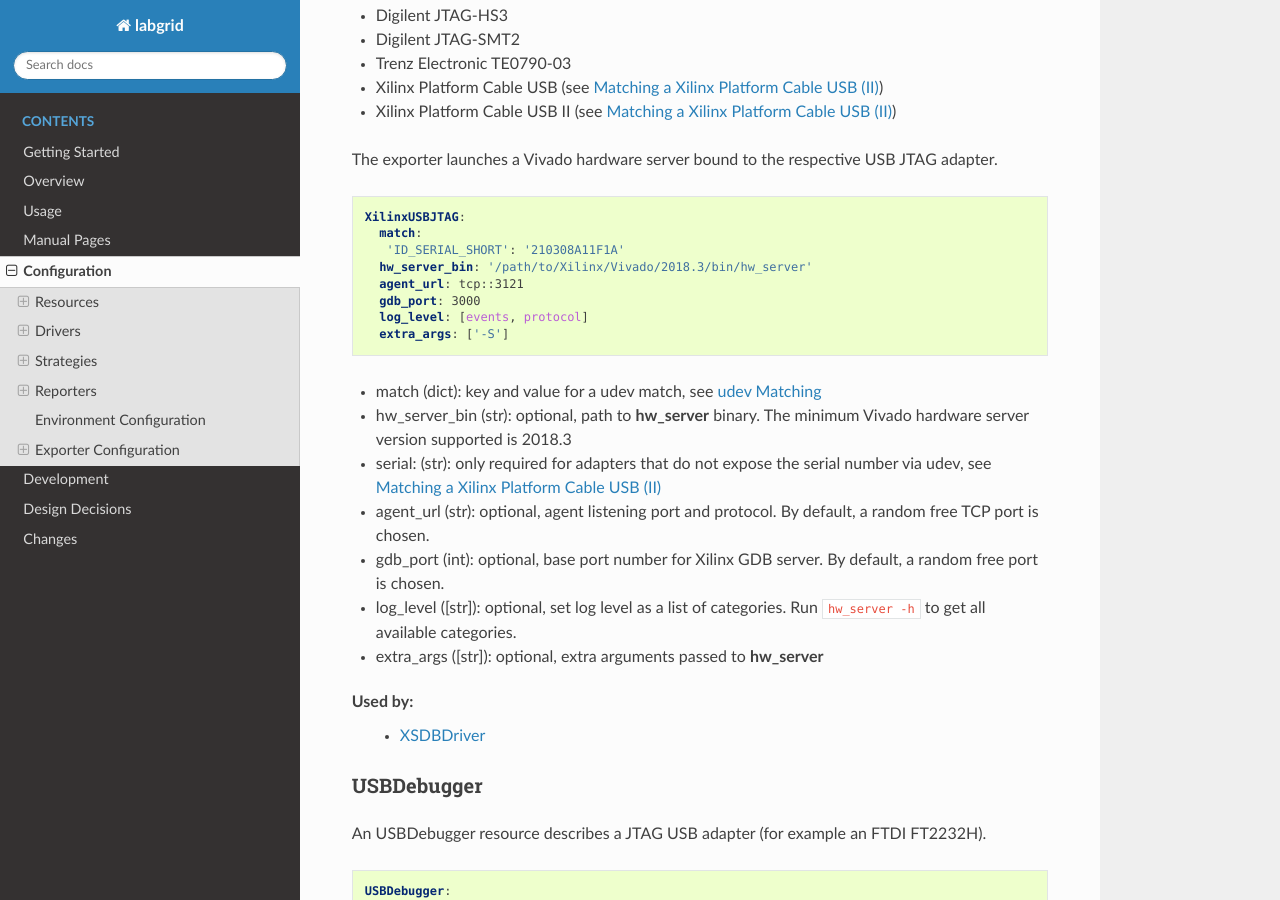
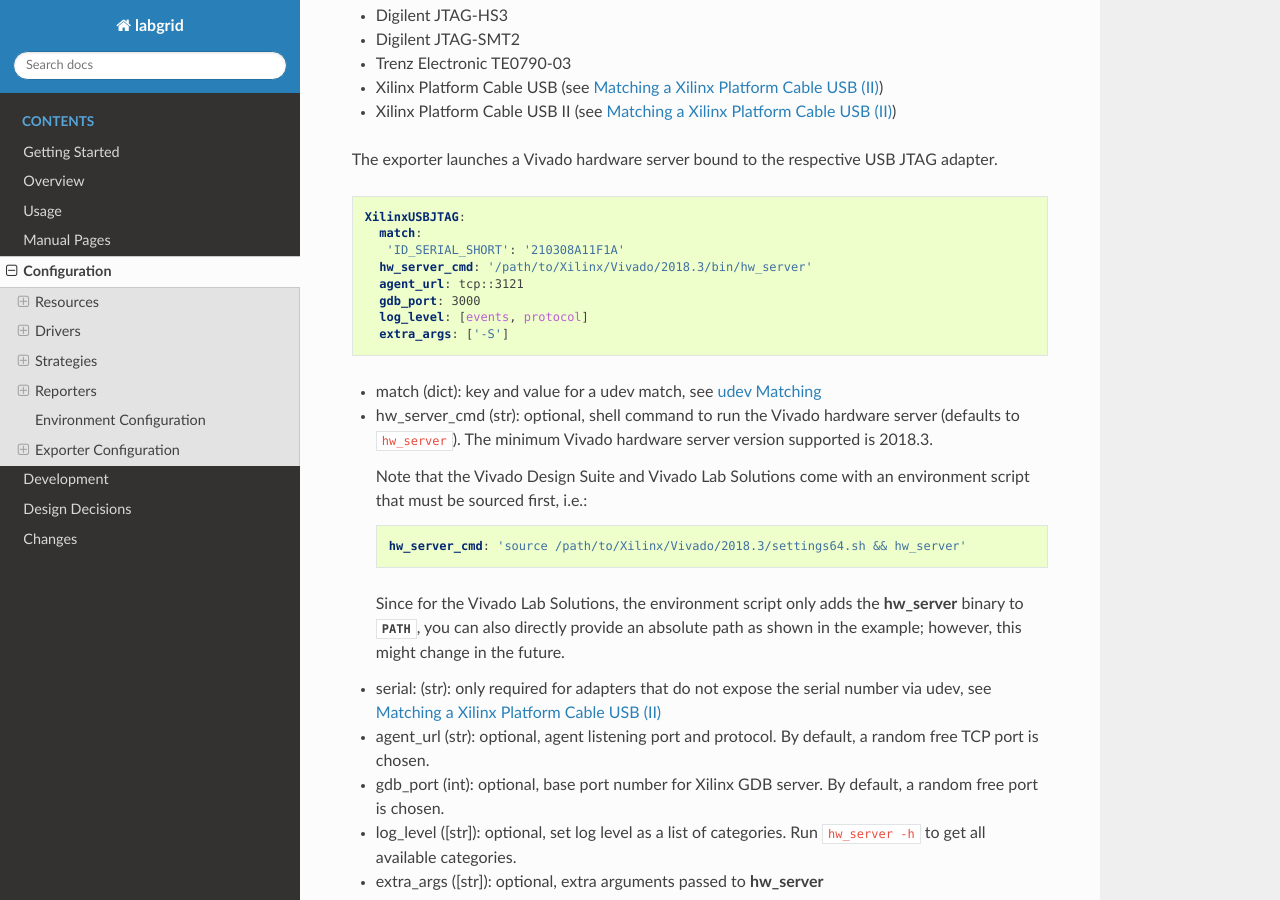
Before and after one commit to labgrid-project/labgrid, a Sphinx documentation site: the page built from doc/configuration.rst, in a window 1280 px wide and 900 px high, scrolled down 12214 px. Built offline with Sphinx 7.4.7 and the Read the Docs theme 2.0.0, drawn with Linux system fonts in a browser that asks for light colours; pages that are not in the unit, such as notebooks, are missing from menus; some of the changed text lies outside the part shown.

Commit message:
remote/exporter: run Vivado hardware server through shell
This provides the most flexibility since one can run the Vivado hardware
server either in a Vivado environment, with a user-defined wrapper or
just directly provide the absolute path to the binary.

Signed-off-by: Stefan Wiehler <stefan.wiehler@missinglinkelectronics.com>

```diff
--- a/doc/configuration.rst
+++ b/doc/configuration.rst
@@ -571,15 +571,28 @@
    XilinxUSBJTAG:
      match:
       'ID_SERIAL_SHORT': '210308A11F1A'
-     hw_server_bin: '/path/to/Xilinx/Vivado/2018.3/bin/hw_server'
+     hw_server_cmd: '/path/to/Xilinx/Vivado/2018.3/bin/hw_server'
      agent_url: tcp::3121
      gdb_port: 3000
      log_level: [events, protocol]
      extra_args: ['-S']
 
 - match (dict): key and value for a udev match, see `udev Matching`_
-- hw_server_bin (str): optional, path to :program:`hw_server` binary. The
-  minimum Vivado hardware server version supported is 2018.3
+- hw_server_cmd (str): optional, shell command to run the Vivado hardware
+  server (defaults to ``hw_server``). The minimum Vivado hardware server
+  version supported is 2018.3.
+
+  Note that the Vivado Design Suite and Vivado Lab Solutions come with an
+  environment script that must be sourced first, i.e.:
+
+  .. code-block:: yaml
+
+     hw_server_cmd: 'source /path/to/Xilinx/Vivado/2018.3/settings64.sh && hw_server'
+
+  Since for the Vivado Lab Solutions, the environment script only adds the
+  :program:`hw_server` binary to :envvar:`PATH`, you can also directly provide
+  an absolute path as shown in the example; however, this might change in the
+  future.
 - serial: (str): only required for adapters that do not expose the serial
   number via udev, see `Matching a Xilinx Platform Cable USB (II)`_
 - agent_url (str): optional, agent listening port and protocol. By default, a
@@ -1193,7 +1206,7 @@
    XilinxUSBJTAG:
      match:
        'sys_name': '3-3'
-     hw_server_bin: '/path/to/Xilinx/Vivado/2018.3/bin/hw_server'
+     hw_server_cmd: '/path/to/Xilinx/Vivado/2018.3/bin/hw_server'
      serial: 00001296718a01
 
 Drivers
```
Also changed, not shown: 3 other files.
